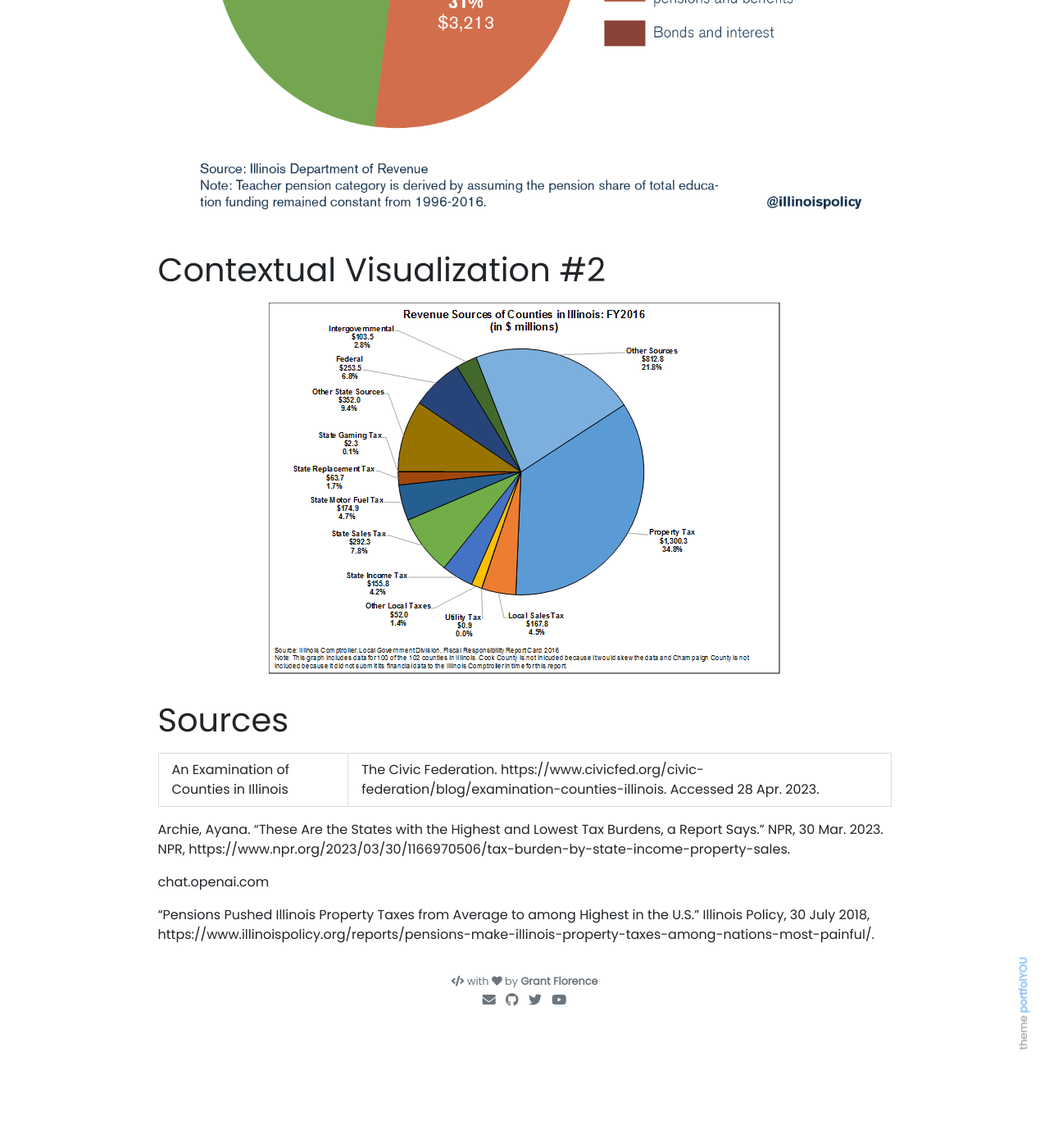
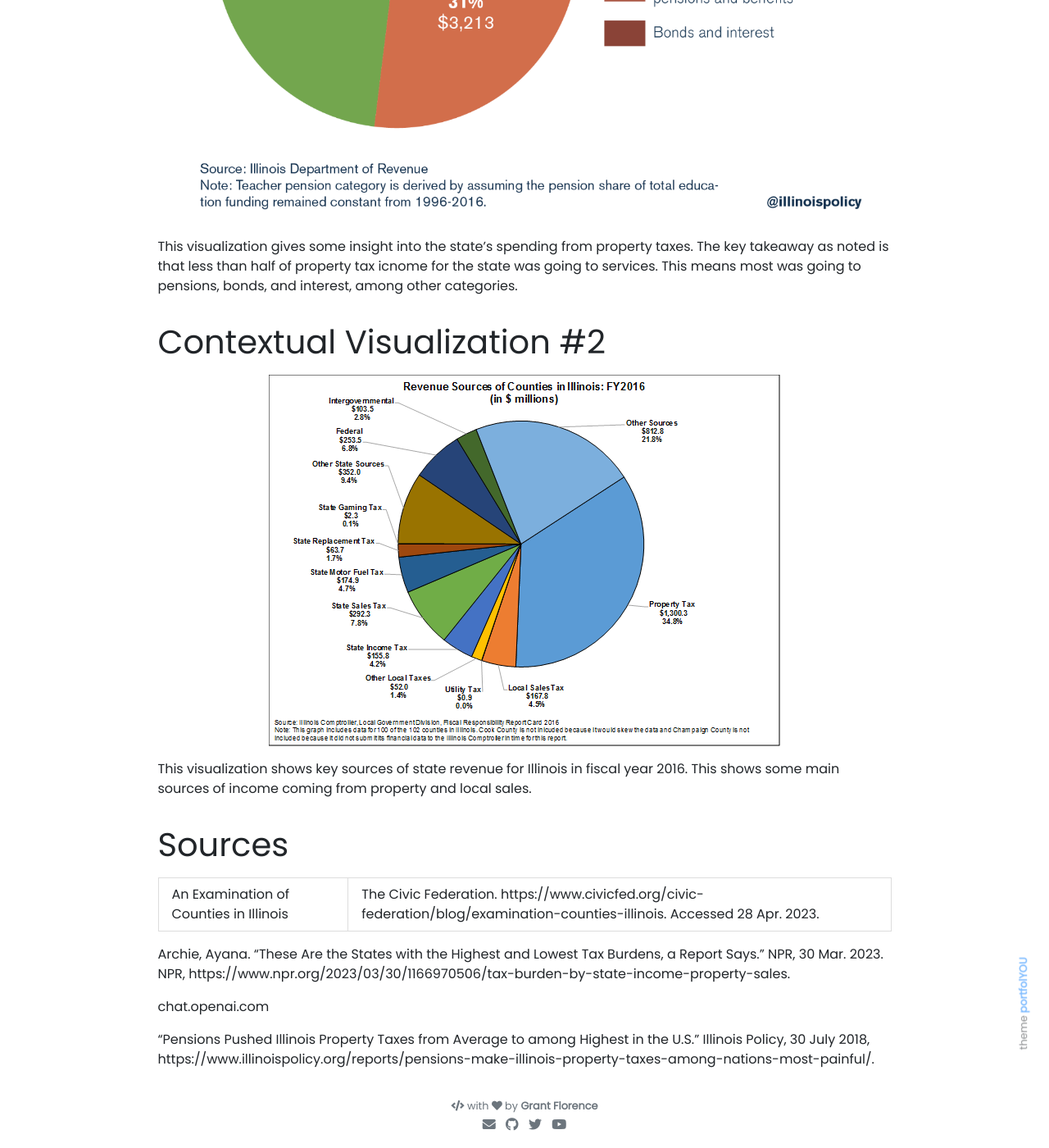
Before and after one commit to gflo3/gflo3.github.io, a Jekyll site: the page built from _projects/Final Project in Exploring Illinois Salaries.md, in a window 1280 px wide and 1400 px high, scrolled down 4051 px. Shown: the whole window at 82% size. Built offline with Jekyll 4.4.1, drawn with Linux system fonts in a browser that asks for light colours; nearby versions of some CDN libraries; a script that is not in the unit is left out; before the commit the page ends 5299 px from its top, so only the background shows below that.

Commit message:
Update Final Project in Exploring Illinois Salaries.md

```diff
--- a/_projects/Final Project in Exploring Illinois Salaries.md
+++ b/_projects/Final Project in Exploring Illinois Salaries.md
@@ -17,7 +17,7 @@ As Illinois ranked ninth among the states highest state tax burdens (combining p
 
 # Central Interactive Visualization
 
-<vegachart schema-url="{{ gflo3.github.io }}/assets/json/charts.json" style="width: 100%"></vegachart>
+<vegachart schema-url="{{ gflo3.github.io }}/central_charts.json" style="width: 100%"></vegachart>
 
 <div class="left">
 {% include elements/button.html link="https://data.illinois.gov/dataset/724state_employee_pay/resource/f823a40d-77f9-4b12-9d1c-5cd0c31905e9" text="The Data" %}
@@ -38,9 +38,13 @@ If I had more time to update the entire dashboard, I think I would rework it wit
 
 ![50cents](/assets/pngs/50cents.png)
 
+This visualization gives some insight into the state's spending from property taxes. The key takeaway as noted is that less than half of property tax icnome for the state was going to services. This means most was going to pensions, bonds, and interest, among other categories.
+
 # Contextual Visualization #2
 
 ![revenue-illinois](/assets/pngs/revenue-illinois.png)
+
+This visualization shows key sources of state revenue for Illinois in fiscal year 2016. This shows some main sources of income coming from property and local sales.
 
 # Sources
 
```
